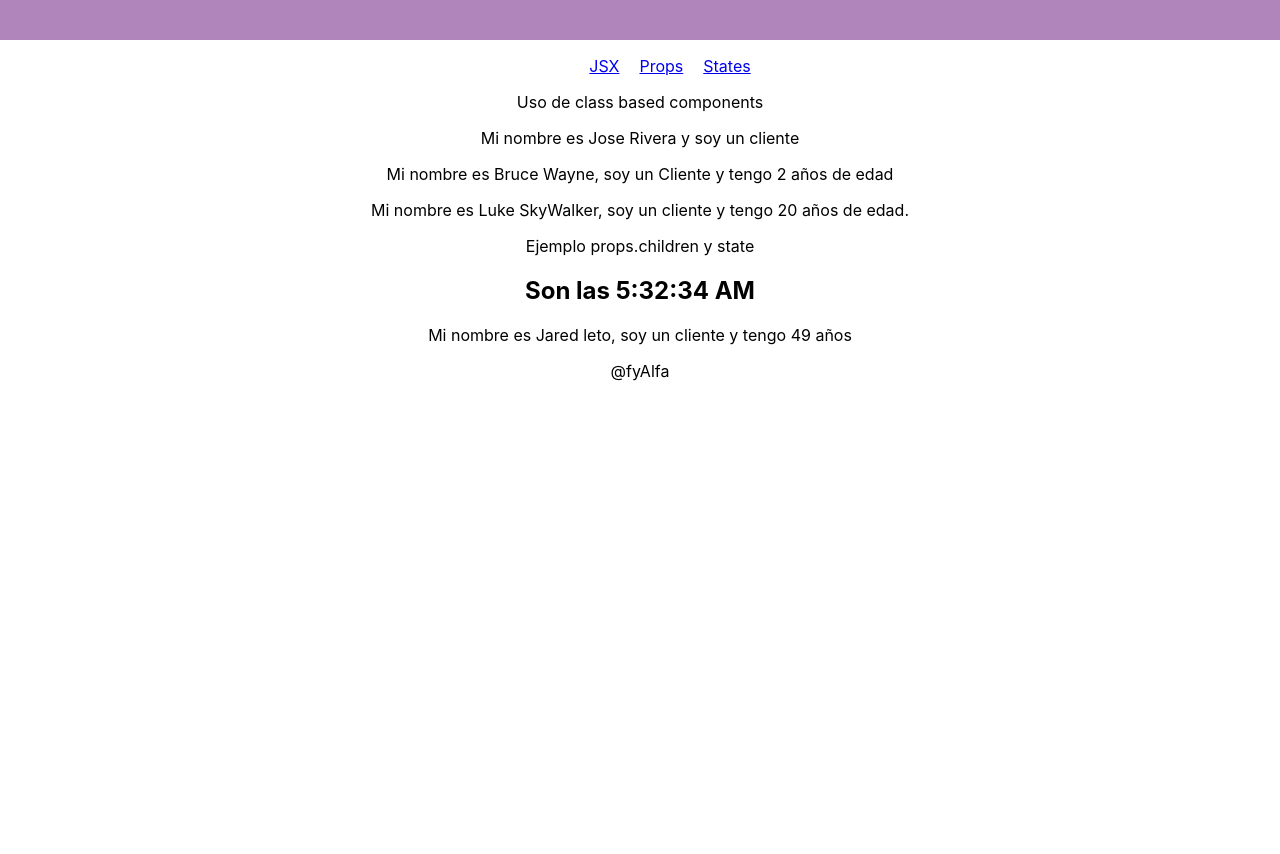
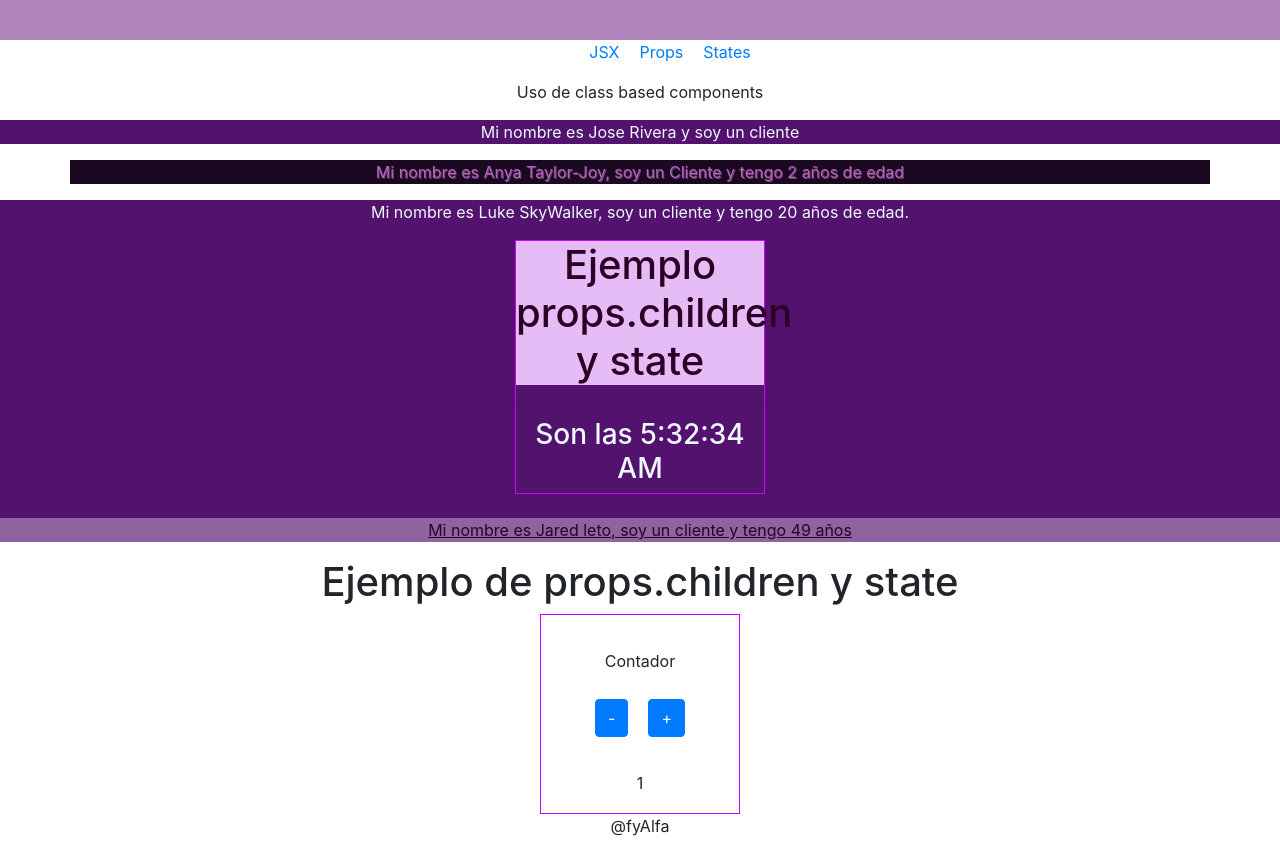
Before and after one commit to Fabiolalfaro/sandboxreact-f, a React (Create React App) app: page / in a window 1280 px wide. Shown: the part 280-1134 px from the top of the page. Before the commit the page ends 800 px from the top, so only its background shows below. Built offline with nearby package versions, Linux system fonts and the light colour scheme.

Commit message:
ejemplos de props y state

```diff
--- a/package.json
+++ b/package.json
@@ -6,6 +6,7 @@
     "@testing-library/jest-dom": "^5.11.10",
     "@testing-library/react": "^11.2.6",
     "@testing-library/user-event": "^12.8.3",
+    "bootstrap": "^4.6.0",
     "react": "^17.0.2",
     "react-dom": "^17.0.2",
     "react-router-dom": "^5.2.0",
--- /dev/null
+++ b/src/Paginas/Jsx/Clientes/Contador.js
@@ -0,0 +1,50 @@
+import React, { Component } from 'react';
+import 'bootstrap/dist/css/bootstrap.min.css';
+/*
+ejemplo de operaciones con state
+*/
+
+class contador extends Component{
+
+    constructor(props){
+        super(props);
+
+        this.state={
+            nombre:"Anya Taylor-Joy",
+            cuenta:1,
+        }
+    }
+
+    render(){
+    return <div className="container">
+                {this.props.children}
+                <div className="control2">
+                    <div className="control cuadro" >
+                        <div class="col-xs-12 col-md-12">
+                        <br></br>
+                        <p>Contador</p>
+                            <span className="btn2 btn btn-primary"
+                            onClick={() =>{
+                                this.state.cuenta--;
+                                this.forceUpdate();
+                            }}
+                            >-</span>
+
+                            <span className="btn2 btn btn-primary"
+                            onClick={() =>{
+                                this.state.cuenta++;
+                                this.forceUpdate();
+                            }}
+                            >+</span>
+                        </div>
+                        <br></br>
+                        <p>{this.state.cuenta}</p>
+                    </div>
+                </div>
+
+
+             </div>
+    }
+}
+
+export default contador;
--- a/src/Paginas/Jsx/Clientes/NuevoC1.js
+++ b/src/Paginas/Jsx/Clientes/NuevoC1.js
@@ -5,7 +5,10 @@ normalmente estan definidos utilizando un arrow function
 import React from 'react';
 
 const nuevoC1 =() => {
-    return <p>Mi nombre es Jose Rivera y soy un cliente</p>
+    return <div className="cliente1">
+                <p>Mi nombre es Jose Rivera y soy un cliente</p>
+            </div>
+
 
 }
 
--- a/src/Paginas/Jsx/Clientes/NuevoC2.js
+++ b/src/Paginas/Jsx/Clientes/NuevoC2.js
@@ -1,18 +1,29 @@
 import React, { Component } from 'react';
+import 'bootstrap/dist/css/bootstrap.min.css';
+/*
+componente functional importar una libreria math utilizando una sintaxis especfica
+se espera tener una mejor comprencion del manejo del DOM
 
-/*
-componente functionalimportar una libreria math utilizzando una sintaxis especfica
-se espera tener una mejor comprencion del manejo del DOM
+Se modifico el componente de tipo function a class Component
+
+ejemplo 2 de uso de state
 */
 
 class nuevoC2 extends Component{
 
+    constructor(props){
+        super(props);
+
+        this.state={
+            nombre:"Anya Taylor-Joy"
+        }
+    }
+
     render(){
-    return <div>
-                <p>Mi nombre es Bruce Wayne, soy un Cliente
+    return <div className="cliente2 container">
+                <p>Mi nombre es {this.state.nombre}, soy un Cliente
                 y tengo {Math.floor(Math.random()*20)} años de edad
                 </p>
-                {this.props.children}
 
              </div>
     }
--- a/src/Paginas/Jsx/Clientes/NuevoC3.js
+++ b/src/Paginas/Jsx/Clientes/NuevoC3.js
@@ -3,16 +3,19 @@ import React from 'react';
 /*
 uso de props:
 -props -> propiedad (parametros)
--en java usamos prametre para trabajar con funciones getters y setters
+-en java usamos prametro para trabajar con funciones getters y setters
 -un props puede tener cualquier tipo de datos
+
+-props.children ejemplo 1
 */
 
 const nuevoC3 = (props) => {
-    return <div>
+    return <div className="cliente13">
         <p>Mi nombre es {props.nombre}, soy un cliente
         y tengo {props.edad} años de edad.
     </p>
     {props.children}
+    <br></br>
 
     </div>
 
--- a/src/Paginas/Jsx/Clientes/NuevoC4.js
+++ b/src/Paginas/Jsx/Clientes/NuevoC4.js
@@ -12,11 +12,9 @@ uso de props:
 class nuevoC4 extends Component{
 
     render(){
-    return <div>
+    return <div className="cliente4">
                 <p>Mi nombre es {this.props.nombre}, soy un
                 cliente y tengo {this.props.edad} años</p>
-                    {this.props.children}
-
              </div>
     }
 }
--- a/src/Paginas/Jsx/Clientes/VerC1.js
+++ b/src/Paginas/Jsx/Clientes/VerC1.js
@@ -1,11 +1,16 @@
 /* ejemplo de class based component
-siempre dee heredar de la clase Compoenet */
+siempre heredar de la clase Component
+
+ejemplo 1 de uso de state
+*/
 
 import { React, Component } from 'react';
+import 'bootstrap/dist/css/bootstrap.min.css';
 import NuevoC1 from './NuevoC1';
 import NuevoC2 from './NuevoC2';
 import NuevoC3 from './NuevoC3';
 import NuevoC4 from './NuevoC4';
+import Contador from './Contador';
 
 class verC1 extends Component{
 
@@ -21,10 +26,18 @@ class verC1 extends Component{
                 <NuevoC1 />
                 <NuevoC2 />
                 <NuevoC3 nombre="Luke SkyWalker" edad="20">
-                    <p>Ejemplo props.children y state</p>
-                    <h2>Son las {this.state.date.toLocaleTimeString()}</h2>
-                </NuevoC3>
+                    <div className="control2">
+                        <div className="control3">
+                            <h1 className="cliente3">Ejemplo props.children y state</h1>
+                            <hr></hr>
+                            <h3>Son las {this.state.date.toLocaleTimeString()}</h3>
+                        </div>
+                    </div>
+                </NuevoC3 >
                 <NuevoC4 nombre="Jared leto" edad="49"/>
+                <Contador>
+                    <h1>Ejemplo de props.children y state</h1>
+                </Contador>
             </div>
         )
 
--- a/src/index.css
+++ b/src/index.css
@@ -11,3 +11,73 @@ code {
   font-family: source-code-pro, Menlo, Monaco, Consolas, 'Courier New',
     monospace;
 }
+
+.controles{
+  display: flex;
+  justify-content: space-around;
+  align-items: center;
+}
+
+.cuadro{
+  padding: 10px;
+  height: 200px;
+  width: 200px;
+}
+
+.control{
+  border: 1px solid rgb(203, 2, 253);
+  justify-content: center;
+  width: 200px;
+}
+
+.control3{
+  border: 1px solid rgb(203, 2, 253);
+  justify-content: center;
+  width: 250px;
+}
+
+.control2{
+  display: flex;
+  justify-content: center;
+  align-items: center;
+}
+
+.btn2{
+  padding: 10px;
+  margin: 10px;
+
+  /* IMPORTANTE */
+  display: inline-block;
+}
+
+.cliente1{
+  background-color: rgb(83, 18, 109);
+  color:aliceblue;
+}
+
+.cliente2{
+  background-color: rgb(27, 9, 34);
+  color:rgb(177, 108, 168);
+  text-shadow: 1px 1px rgb(116, 52, 146);
+}
+
+.cliente3{
+
+  background-color: rgb(230, 188, 247);
+  color:rgb(43, 1, 37);
+  text-decoration:wavy;
+
+}
+
+.cliente4{
+
+  background-color: rgb(143, 99, 160);
+  color:rgb(43, 1, 37);
+  text-decoration: underline;
+
+}
+
+.cliente13{
+  background-color: rgb(83, 18, 109);
+  color:aliceblue;
+}
--- a/src/index.js
+++ b/src/index.js
@@ -1,6 +1,7 @@
 import React from 'react';
 import ReactDOM from 'react-dom';
 import './index.css';
+import 'bootstrap/dist/css/bootstrap.min.css';
 import App from './App';
 import reportWebVitals from './reportWebVitals';
 
```
Also changed, not shown: 1 other file (tests, documents, lock files or other folders).
